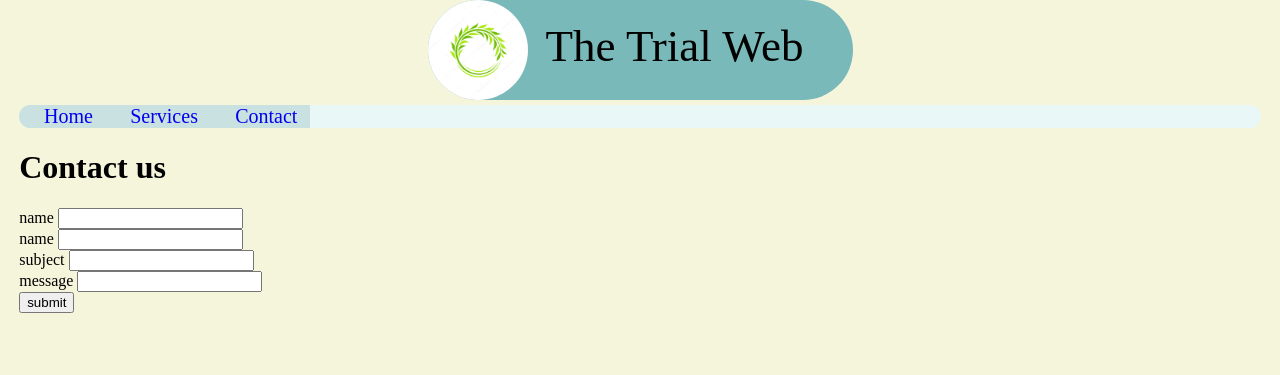
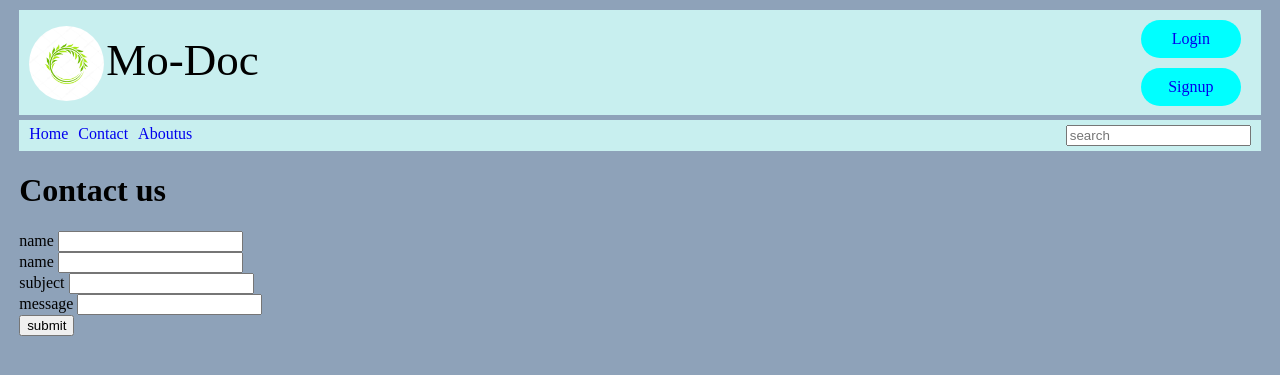
Before and after one commit to Baibhab-7279/djan_f2, a Django app: page /contact in a window 1280 px wide. Shown: the top 375 px of the page. Run offline with Django 4.2, Linux system fonts and the light colour scheme.

Commit message:
25%complete

```diff
--- a/myapp/myapp/static/css/main.css
+++ b/myapp/myapp/static/css/main.css
@@ -2,85 +2,87 @@ body{
     height: 97%;
     width: 97%;
     margin: auto;
-    background-color: beige;
+    background-color: rgb(142, 162, 185);
+}
+
+a:link{
+    text-decoration: none;
+    text-transform: capitalize;
+}
+
+.maintitle{
+    display: flex;
+    height: 105px;
+    margin-top: 10px;
+    background-color: rgb(200, 239, 239);
+}
+
+#mainlogo1{
+    height: 75px;
+    width: 75px;
+    border-radius: 71px;
+    margin-top: 16px;
+    margin-left: 10px;
+    margin-right: 2px;
+}
+
+#secondarytitle2{
+    font-size: 45px;
+    margin-top: 24px;
+    text-transform: capitalize;
+}
+
+#secondarytitle3{
+    margin-right: 20px;
+    margin-left: auto;
+}
+
+.tertiarytitle{
+    padding: 10px;
+    background-color: aqua;
+    margin-top: 10px;
+    width: 80px;
+    border-radius: 25px;
+    text-align: center;
+}
+
+#fourthtitle1{
+    display: flex;
+}
+
+.fourthtitleimage{
+    width: 75px;
+    height: 75px;
+    border-radius: 71px;
+    margin-top: 15px;
+}
+
+.fourthtitleuserprofile{
+    margin-top: 24px;
+    margin-left: 5px;
 }
 
 
-a:link{
-    text-decoration: none;
-}
-
-#name{
+#navbar1{
     display: flex;
-    background-color: rgb(122, 185, 185);
-    border-radius: 55px;
-    width: 425px;
-    margin-left: auto;
-    margin-right: auto;
-}
-
-#name_item_1{
-    height: 100px;
-    border-radius: 55px;
-}
-
-#name_item_2{
-    font-size: 45px;
-    text-align: center;
-    text-transform: capitalize;
-    padding-top: 20px;
-    padding-left: 18px;
-}
-
-#nav_bar{
-    display: flex;
-    background-color: rgb(234, 247, 247);
-    border-radius: 25px;
+    background-color: rgb(200, 239, 239);;
     margin-top: 5px;
 }
 
-.nav_bar_item{
-    padding: 0px 1% 0px 2%;
-    font-size: 20px;
-    background-color: rgb(201, 225, 225);
+.navbaritem{
+    padding: 5px;
     text-transform: capitalize;
 }
 
-#nav_bar_item_1{
-    border-radius: 25px 0px 0px 25px;
+#navbaritem1{
+    padding-left: 10px;
 }
 
-.nav_bar_item:hover{
-    background-color: rgb(108, 155, 140);
-    color: brown;
+#navbaritem4{
+    margin-right: 5px;
+    margin-left: auto;
 }
 
-#home_content_1{
-    display: flex;
+.navbaritem:hover{
+    background-color: aqua;
 }
-
-.home_log_sign_up{
-    width: 20%;
-    background-color: aquamarine;
-}
-
-.home_content{
-    width: 80%;
-    background-color: blue;
-}
-
-.loginsignbutton{
-    width: 95%;
-    margin: auto;
-    text-align: center;
-    text-transform: capitalize;
-    font-size: 1.2em;
-}
-
-.logoutbutton{
-    width: 95%;
-    margin: auto;
-    text-align: center;
-    text-transform: capitalize;
-    font-size: 1.2em;
-}
--- a/myapp/myapp/templates/base.html
+++ b/myapp/myapp/templates/base.html
@@ -11,18 +11,58 @@
     <title>Document</title>
 </head>
 <body>
-    <div class="name" id="name">
-        <img class="name_item" id="name_item_1" src="{% static 'images/logo_1.jpg' %}" alt="sorry">
-        <div class="name_item" id="name_item_2">the trial web</div>
+    {% block title %}
+    <div class="maintitle" id="maintitle1">
+        <div class="secondarytitle" id="secondarytitle1">
+            <img class="mainlogo" id="mainlogo1" src="{% static 'images/logo_1.jpg' %}" alt="sorry">
+        </div>
+
+        <div class="secondarytitle" id="secondarytitle2">mo-doc</div>
+
+        <div class="secondarytitle" id="secondarytitle3">
+
+            {% if ans %}
+            <div class="fourthtitle" id="fourthtitle1">
+
+                {% if gender == "female" %}
+                <img class="fourthtitleimage" id="fourthtitleimage1" src="{% static 'images/femaleprofile.jpg' %}" alt="sorry">
+
+                {% else %}
+                <img class="fourthtitleimage" id="fourthtitleimage2" src="{% static 'images/maleprofile.png' %}" alt="sorry">
+
+                {% endif %}
+
+                <div class="fourthtitleuserprofile" id="fourthtitleuserprofile1">
+                    <div>{{ username }}</div>
+                    <div>{{ email }}</div>
+                    <div>{{ semester }}</div>
+                    <div><a href="/logout">logout</a></div>
+                </div>
+            </div>
+
+            {% else %}
+            <div class="tertiarytitle" id="login"><a href="/login">login</a></div>
+            <div class="tertiarytitle" id="signup"><a href="/signup">signup</a></div>
+            {% endif %}
+
+        </div>
     </div>
-    <div class="nav_bar" id="nav_bar">
-        <div class="nav_bar_item" id="nav_bar_item_1"><a href="/">Home</a></div>
-        <div class="nav_bar_item" id="nav_bar_item_3"><a href="/services">Services</a></div>
-        <div class="nav_bar_item" id="nav_bar_item_2"><a href="/contact">Contact</a></div>
+    {% endblock title %}
+
+    {% block navbar %}
+    <div class="navbar" id="navbar1">
+        <div class="navbaritem" id="navbaritem1"><a href="/">home</a></div>
+        <div class="navbaritem" id="navbaritem2"><a href="/contact">contact</a></div>
+        <div class="navbaritem" id="navbaritem3"><a href="/aboutus">aboutus</a></div>
+        <div class="navbaritem" id="navbaritem4"><input type="search" placeholder="search"></div>
     </div>
+    {% endblock navbar %}
+
     {% block content %}
-        <p>thos is the content of the base <br>which is basically default</p>
-    {% endblock content%}
+    {% endblock content %}
+
+    {% block footer %}
+    {% endblock footer %}
 
 </body>
 </html>
--- a/myapp/pages/static/first.css
+++ /dev/null
@@ -1,4 +0,0 @@
-
-#home_content_1{
-    display: flex;
-}
--- a/myapp/pages/templates/pages/contact.html
+++ b/myapp/pages/templates/pages/contact.html
@@ -1,8 +1,5 @@
-{% extends "pages/page.html" %}
+{% extends "base.html" %}
 
-{% block title %}
-Contact us
-{% endblock title %}
 
 {% block content %}
 <h1>Contact us</h1>
--- a/myapp/pages/templates/pages/page.html
+++ /dev/null
@@ -1,36 +0,0 @@
-{% extends "base.html" %}
-
-{% load static %}
-
-
-<!DOCTYPE html>
-<html lang="en">
-<head>
-    <meta charset="UTF-8">
-    <meta http-equiv="X-UA-Compatible" content="IE=edge">
-    <meta name="viewport" content="width=device-width, initial-scale=1.0">
-    <link rel="stylesheet" href="{% static 'css/main.css' %}" type="text/css">
-    <title>Document</title>
-</head>
-<body>
-    <p>hello</p>
-    {% block content %}
-        <h2>Home</h2>
-        <div class="home_content" id="home_content_1">
-            <div class="home_log_sign_up" id="home_sign_up_1">
-
-            {% if ans %}
-                <div>this</div>
-                <div class="logoutbutton"><a href="/logout">logout</a></div>
-
-            {% else %}
-                <div class="loginsignbutton"><a href="/login">login</a></div>
-                <div class="loginsignbutton"><a href="/signup">signup</a></div>
-            </div>
-            {% endif %}
-
-            <div class="home_content" id="home_content">this is the content pages nnnnn</div>
-        </div>
-    {% endblock content %}
-</body>
-</html>
--- a/myapp/pages/urls.py
+++ b/myapp/pages/urls.py
@@ -5,8 +5,9 @@ from . import views
 #url pattern here
 urlpatterns = [
     path('', views.home, name="home"),
-    path('services', views.services, name='services'),
+    path('aboutus', views.aboutus, name='aboutus'),
     path('contact', views.contact, name="contact"),
     path('login', views.login, name="login"),
     path('signup', views.signup, name="signup"),
+    path('logout', views.logout, name="logout"),
 ]
--- a/myapp/pages/views.py
+++ b/myapp/pages/views.py
@@ -1,9 +1,18 @@
+from distutils.command.build_scripts import first_line_re
+from email.errors import MalformedHeaderDefect
 from django.shortcuts import redirect, render
 from django.http import HttpResponse, HttpResponseRedirect
 
 from .models import Page,Contactform,Profile
 
 
+
+username = "Baibhab@7279"
+password = "Baibhab@7279"
+ans = False
+gender = "male"
+semester = "first"
+email = "mrbaibhab5816@gmail.com"
 
 # Create your views here.
 def home(request):
@@ -12,10 +21,10 @@ def home(request):
         "obj": pg,
         "page_list": Page.objects.all()
     }
-    return render(request, 'pages/page.html', context)
+    return render(request, 'pages/home.html',check())
 
-def services(request):
-    return render(request, 'pages/page_1.html')
+def aboutus(request):
+    return render(request, 'pages/aboutus.html',check())
 
 def contact(request):
     if(request.method == 'POST'):
@@ -25,9 +34,12 @@ def contact(request):
         message = request.POST["message"]
         cont = Contactform(yourname=yourname,email=email,subject=subject,message=message)
         cont.save()
-    return render(request, "pages/contact.html")
+
+    return render(request, "pages/contact.html",check())
 
 def login(request):
+    global username,gender,semester,email,ans
+    ans = False
     if(request.method == "POST"):
         username = request.POST["username"]
         password = request.POST["password"]
@@ -41,11 +53,9 @@ def login(request):
                     semester = userprofile.semester
                     gender = userprofile.gender
                     email = userprofile.email
-                    loginans = {
-                        "ans": True,
-                        "data": [semester,gender,email]
-                    }
-                    return render(request,"pages/page.html",loginans)
+                    ans = True
+
+                    return render(request,"base.html",check())
 
                 else:
                     print("password incorrect")
@@ -66,3 +76,20 @@ def signup(request):
         prof.save()
         return render(request,"pages/page.html")
     return render(request,"pages/signup.html")
+
+def logout(request):
+    global ans
+    ans = False
+    return render(request,"base.html",check())
+
+
+
+def check():
+    loginans = {
+        "ans": ans,
+        "username": username,
+        "gender": gender,
+        "semester": semester,
+        "email": email,
+    }
+    return loginans
```
Also changed, not shown: myapp/pages/templates/pages/aboutus.html (added, +15 -0 lines), myapp/pages/templates/pages/home.html (renamed from myapp/pages/templates/pages/page_1.html, +7 -1 lines), myapp/myapp/static/images/femaleprofile.jpg (added), myapp/myapp/static/images/maleprofile.png (added).
